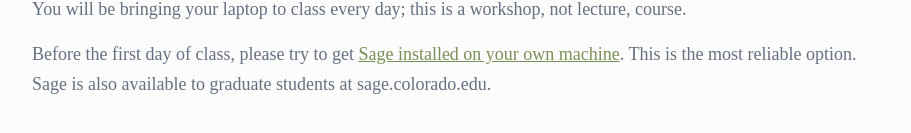
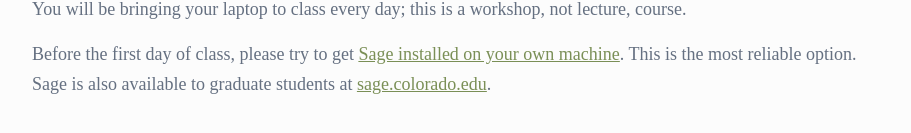
Before and after one commit to katestange/math-computation-hub, a React (Vite) app: page / in a window 1280 px wide. Shown: the part 611-744 px from the top of the page, without its empty margins (184-1095 px from the left). Built offline with nearby package versions, Linux system fonts and the light colour scheme.

Commit message:
Fix home tab links
Make the sage.colorado.edu link on the home tab live.

```diff
--- a/src/pages/Index.tsx
+++ b/src/pages/Index.tsx
@@ -33,7 +33,7 @@ const Index = () => {
                 You will be bringing your laptop to class every day; this is a workshop, not lecture, course.
               </p>
               <p className="text-muted-foreground leading-relaxed text-lg mt-4">
-                Before the first day of class, please try to get <a href="/sage-installation" className="text-primary underline hover:no-underline">Sage installed on your own machine</a>. This is the most reliable option. Sage is also available to graduate students at sage.colorado.edu.
+                Before the first day of class, please try to get <a href="/sage-installation" className="text-primary underline hover:no-underline">Sage installed on your own machine</a>. This is the most reliable option. Sage is also available to graduate students at <a href="https://sage.colorado.edu/" target="_blank" rel="noopener noreferrer" className="text-primary underline hover:no-underline">sage.colorado.edu</a>.
               </p>
             </div>
           </section>
```
